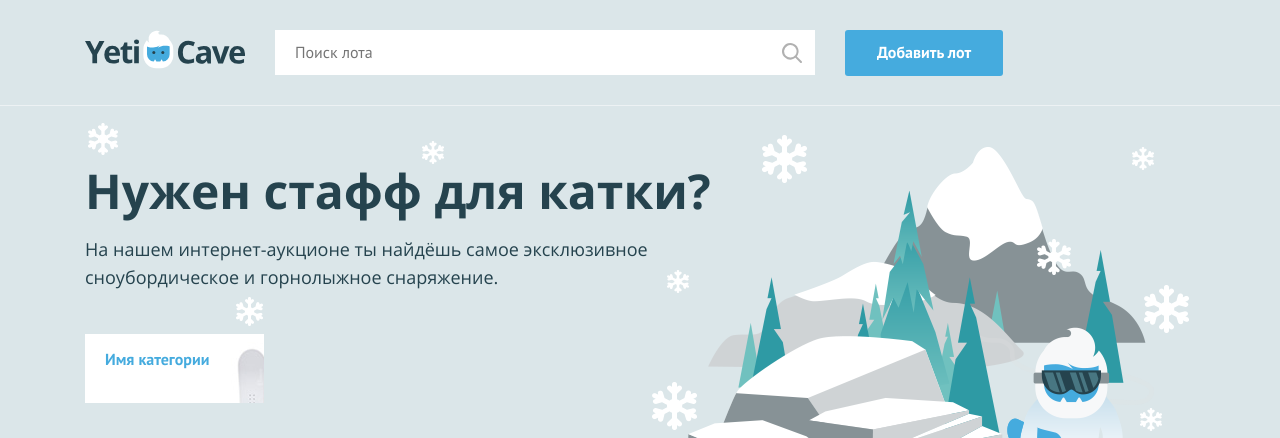
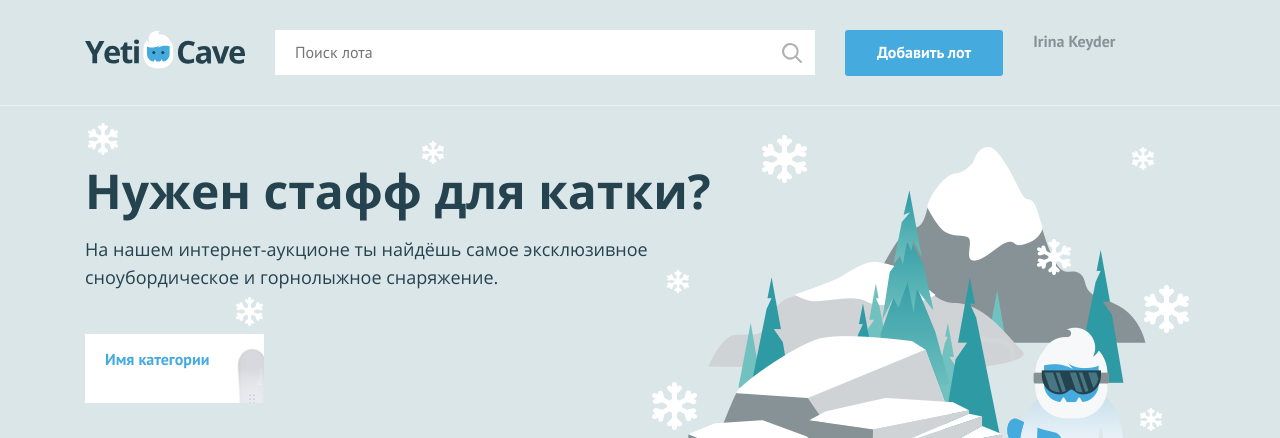
Before and after one commit to caring-web/249187-yeticave, a PHP site: page / in a window 1280 px wide. Shown: the top 438 px of the page. Run offline with PHP 8.4, Linux system fonts and the light colour scheme.

Commit message:
Добавляет условие на показ имени и аватара пользователя

```diff
--- a/index.php
+++ b/index.php
@@ -1,7 +1,7 @@
 <?php
 $is_auth = rand(0, 1);
 
-$user_name = ''; // укажите здесь ваше имя
+$user_name = 'Irina Keyder'; // укажите здесь ваше имя
 ?>
 <!DOCTYPE html>
 <html lang="ru">
@@ -27,9 +27,20 @@ $user_name = ''; // укажите здесь ваше имя
         <a class="main-header__add-lot button" href="pages/add-lot.html">Добавить лот</a>
 
         <nav class="user-menu">
-
-        <!-- здесь должен быть PHP код для показа имени пользователя -->
-
+            <?php if ($is_auth==1): ?>
+                    <div class="user-menu__logged">
+                        <p><?=$user_name; ?></p>
+                    </div>
+            <?php else: ?>
+                    <ul class="user-menu__list">
+                        <li class="user-menu__item">
+                            <a href="#">Регистрация</a>
+                        </li>
+                        <li class="user-menu__item">
+                            <a href="#">Вход</a>
+                        </li>
+                    </ul>
+            <?php endif; ?>
         </nav>
     </div>
 </header>
```
Also changed, not shown: 1 other file.
